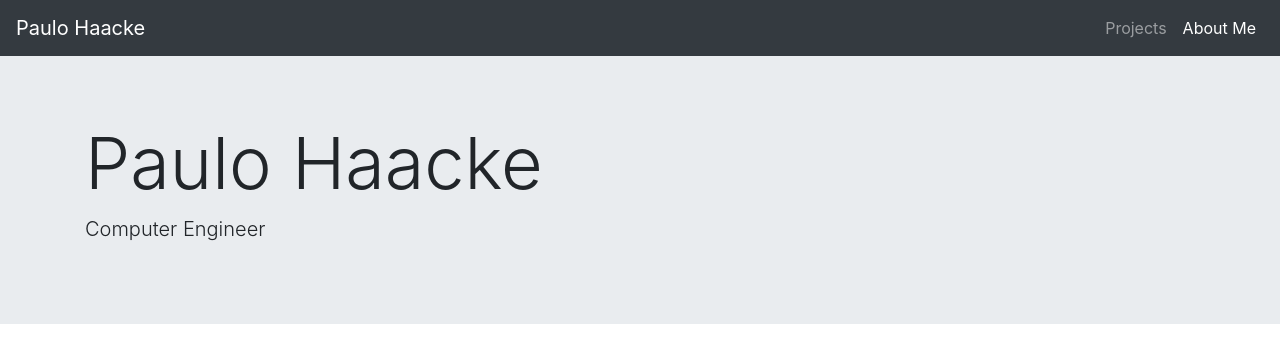
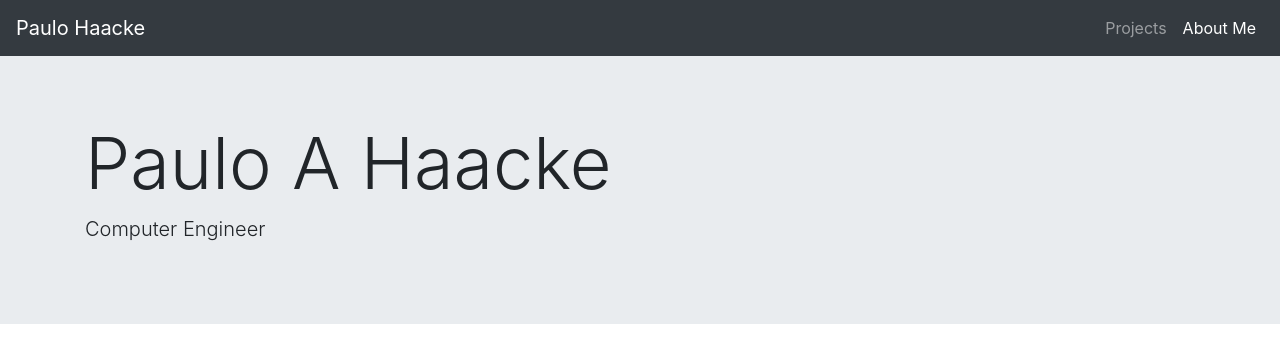
Before and after one commit to paulohaacke/paulohaacke.github.io, a Jekyll site: the page built from aboutme.html, in a window 1280 px wide. Shown: the top 363 px of the page. Built offline with Jekyll 4.4.1, drawn with Linux system fonts in a browser that asks for light colours.

Commit message:
Update aboutme.html

```diff
--- a/aboutme.html
+++ b/aboutme.html
@@ -5,7 +5,7 @@ permalink: /aboutme
 ---
 <div class="jumbotron jumbotron-fluid">
 	<div class="container">
-		<h1 class="display-3">Paulo Haacke</h1>
+		<h1 class="display-3">Paulo A Haacke</h1>
 		<p class="lead">Computer Engineer</p>
 	</div>
 </div>
```
